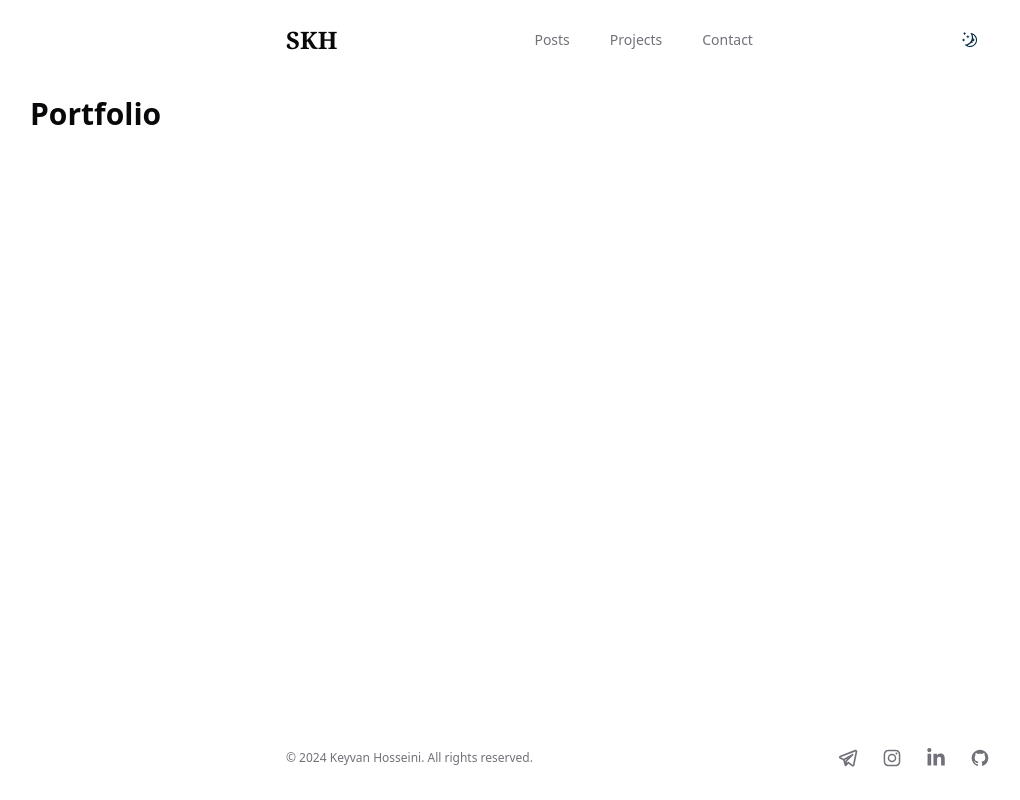
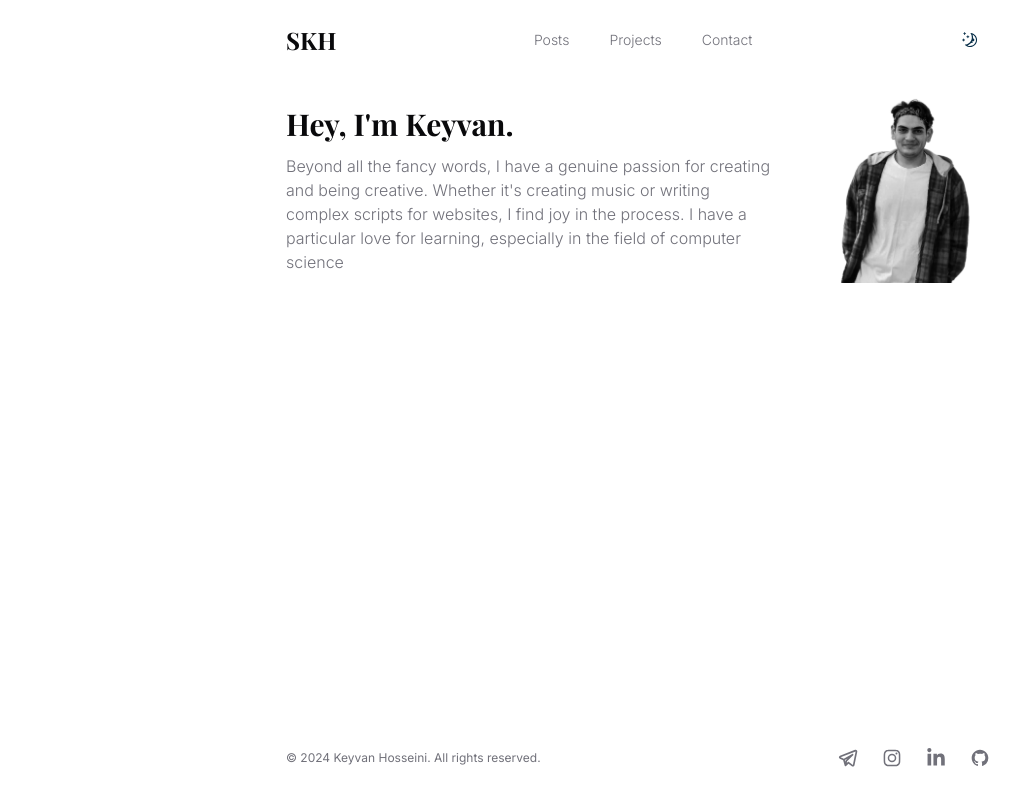
Before and after one commit to skh113/next-portfolio, a Next.js app: page / in a window 1280 px wide. Shown: the whole page, without its empty margins (2-1022 px from the left). Built offline with nearby package versions, Linux system fonts and the light colour scheme; a web font is replaced by a local one.

Commit message:
feat: added intro section to main page

```diff
--- a/app/globals.css
+++ b/app/globals.css
@@ -1,26 +1,6 @@
 @tailwind base;
 @tailwind components;
 @tailwind utilities;
-
-:root {
-  --foreground-rgb: 0, 0, 0;
-  --background-start-rgb: 214, 219, 220;
-  --background-end-rgb: 255, 255, 255;
-}
-
-@media (prefers-color-scheme: dark) {
-  :root {
-    --foreground-rgb: 255, 255, 255;
-    --background-start-rgb: 0, 0, 0;
-    --background-end-rgb: 0, 0, 0;
-  }
-}
-
-@layer utilities {
-  .text-balance {
-    text-wrap: balance;
-  }
-}
 
 @layer base {
   :root {
@@ -43,13 +23,24 @@
     --border: 240 5.9% 90%;
     --input: 240 5.9% 90%;
     --ring: 240 10% 3.9%;
+    --radius: 0.5rem;
     --chart-1: 12 76% 61%;
     --chart-2: 173 58% 39%;
     --chart-3: 197 37% 24%;
     --chart-4: 43 74% 66%;
     --chart-5: 27 87% 67%;
-    --radius: 0.5rem;
+
+    --sh-identifier: #354150;
+    --sh-keyword: #f47067;
+    --sh-string: #00a99a;
+    --sh-class: #8d85ff;
+    --sh-property: #4e8fdf;
+    --sh-entity: #6eafad;
+    --sh-jsxliterals: #bf7db6;
+    --sh-sign: #8996a3;
+    --sh-comment: #a19595;
   }
+
   .dark {
     --background: 240 10% 3.9%;
     --foreground: 0 0% 98%;
@@ -75,6 +66,11 @@
     --chart-3: 30 80% 55%;
     --chart-4: 280 65% 60%;
     --chart-5: 340 75% 55%;
+
+    --sh-class: #4c97f8;
+    --sh-identifier: white;
+    --sh-keyword: #f47067;
+    --sh-string: #0fa295;
   }
 }
 
@@ -85,4 +81,25 @@
   body {
     @apply bg-background text-foreground;
   }
+
+  .title {
+    @apply font-serif text-3xl font-bold underline decoration-border/75 decoration-2 underline-offset-8;
+  }
+
+  .prose pre {
+    @apply overflow-x-auto rounded-lg bg-accent px-5 py-4 text-sm;
+  }
+
+  .prose code {
+    @apply rounded-lg px-1 py-0.5;
+  }
+
+  .prose pre code {
+    @apply p-0;
+    line-height: 1.75;
+  }
+
+  .prose code span {
+    @apply font-medium;
+  }
 }
--- a/app/layout.tsx
+++ b/app/layout.tsx
@@ -13,8 +13,9 @@ const playfair = Playfair_Display({
 })
 
 export const metadata: Metadata = {
-  title: 'Create Next App',
-  description: 'Generated by create next app'
+  title: "Keyvan's portfolio",
+  description:
+    'A simple portfolio where I talk about my newest techniques about programming'
 }
 
 export default function RootLayout({
--- a/app/page.tsx
+++ b/app/page.tsx
@@ -1,8 +1,10 @@
+import Intro from '@/components/intro'
+
 export default function Home() {
   return (
     <main className='py-24'>
-      <div className='container'>
-        <h1 className='text-3xl font-bold'>Portfolio</h1>
+      <div className='container max-w-3xl'>
+        <Intro />
       </div>
     </main>
   )
--- /dev/null
+++ b/components/intro.tsx
@@ -0,0 +1,29 @@
+import Image from 'next/image'
+import authorImage from '@/public/images/authors/keyvan-bw.png'
+
+export default function Intro() {
+  return (
+    <section className='flex flex-col-reverse items-start gap-x-10 gap-y-4 pb-24 md:flex-row md:items-center'>
+      <div className='mt-2 flex-1 md:mt-0'>
+        <h1 className='title no-underline'>Hey, I&#39;m Keyvan.</h1>
+        <p className='mt-3 font-light text-muted-foreground'>
+          Beyond all the fancy words, I have a genuine passion for creating and
+          being creative. Whether it's creating music or writing complex scripts
+          for websites, I find joy in the process. I have a particular love for
+          learning, especially in the field of computer science
+        </p>
+      </div>
+      <div className='relative'>
+        <Image
+          className='flex-1 rounded-lg grayscale'
+          src={authorImage}
+          alt='Keyvan Hosseini'
+          width={175}
+          height={187}
+          quality={100}
+          priority
+        />
+      </div>
+    </section>
+  )
+}
--- a/tailwind.config.ts
+++ b/tailwind.config.ts
@@ -1,11 +1,13 @@
+const { fontFamily } = require('tailwindcss/defaultTheme')
 import type { Config } from 'tailwindcss'
 
-const config: Config = {
+const config = {
   darkMode: ['class'],
   content: [
-    './pages/**/*.{js,ts,jsx,tsx,mdx}',
-    './components/**/*.{js,ts,jsx,tsx,mdx}',
-    './app/**/*.{js,ts,jsx,tsx,mdx}'
+    './pages/**/*.{ts,tsx}',
+    './components/**/*.{ts,tsx}',
+    './app/**/*.{ts,tsx}',
+    './src/**/*.{ts,tsx}'
   ],
   prefix: '',
   theme: {
@@ -17,27 +19,16 @@ const config: Config = {
       }
     },
     extend: {
-      backgroundImage: {
-        'gradient-radial': 'radial-gradient(var(--tw-gradient-stops))',
-        'gradient-conic':
-          'conic-gradient(from 180deg at 50% 50%, var(--tw-gradient-stops))'
-      },
-      borderRadius: {
-        lg: 'var(--radius)',
-        md: 'calc(var(--radius) - 2px)',
-        sm: 'calc(var(--radius) - 4px)'
+      fontFamily: {
+        sans: ['var(--font-sans)', ...fontFamily.sans],
+        serif: ['var(--font-serif)', ...fontFamily.serif]
       },
       colors: {
+        border: 'hsl(var(--border))',
+        input: 'hsl(var(--input))',
+        ring: 'hsl(var(--ring))',
         background: 'hsl(var(--background))',
         foreground: 'hsl(var(--foreground))',
-        card: {
-          DEFAULT: 'hsl(var(--card))',
-          foreground: 'hsl(var(--card-foreground))'
-        },
-        popover: {
-          DEFAULT: 'hsl(var(--popover))',
-          foreground: 'hsl(var(--popover-foreground))'
-        },
         primary: {
           DEFAULT: 'hsl(var(--primary))',
           foreground: 'hsl(var(--primary-foreground))'
@@ -45,6 +36,10 @@ const config: Config = {
         secondary: {
           DEFAULT: 'hsl(var(--secondary))',
           foreground: 'hsl(var(--secondary-foreground))'
+        },
+        destructive: {
+          DEFAULT: 'hsl(var(--destructive))',
+          foreground: 'hsl(var(--destructive-foreground))'
         },
         muted: {
           DEFAULT: 'hsl(var(--muted))',
@@ -54,23 +49,37 @@ const config: Config = {
           DEFAULT: 'hsl(var(--accent))',
           foreground: 'hsl(var(--accent-foreground))'
         },
-        destructive: {
-          DEFAULT: 'hsl(var(--destructive))',
-          foreground: 'hsl(var(--destructive-foreground))'
+        popover: {
+          DEFAULT: 'hsl(var(--popover))',
+          foreground: 'hsl(var(--popover-foreground))'
         },
-        border: 'hsl(var(--border))',
-        input: 'hsl(var(--input))',
-        ring: 'hsl(var(--ring))',
-        chart: {
-          '1': 'hsl(var(--chart-1))',
-          '2': 'hsl(var(--chart-2))',
-          '3': 'hsl(var(--chart-3))',
-          '4': 'hsl(var(--chart-4))',
-          '5': 'hsl(var(--chart-5))'
+        card: {
+          DEFAULT: 'hsl(var(--card))',
+          foreground: 'hsl(var(--card-foreground))'
         }
+      },
+      borderRadius: {
+        lg: 'var(--radius)',
+        md: 'calc(var(--radius) - 2px)',
+        sm: 'calc(var(--radius) - 4px)'
+      },
+      keyframes: {
+        'accordion-down': {
+          from: { height: '0' },
+          to: { height: 'var(--radix-accordion-content-height)' }
+        },
+        'accordion-up': {
+          from: { height: 'var(--radix-accordion-content-height)' },
+          to: { height: '0' }
+        }
+      },
+      animation: {
+        'accordion-down': 'accordion-down 0.2s ease-out',
+        'accordion-up': 'accordion-up 0.2s ease-out'
       }
     }
   },
-  plugins: [require('tailwindcss-animate')]
-}
+  plugins: [require('tailwindcss-animate'), require('@tailwindcss/typography')]
+} satisfies Config
+
 export default config
```
